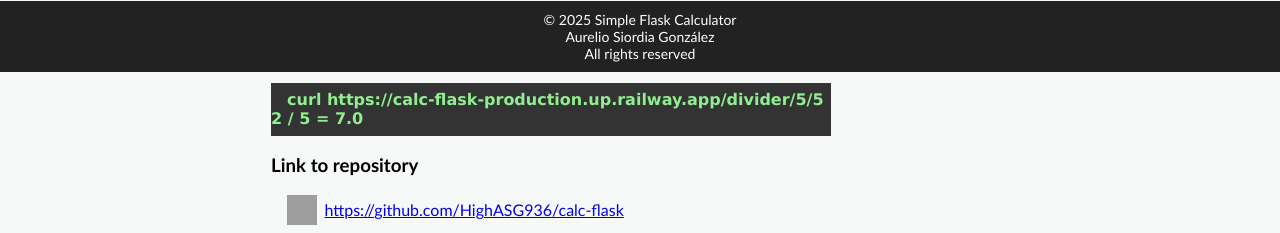
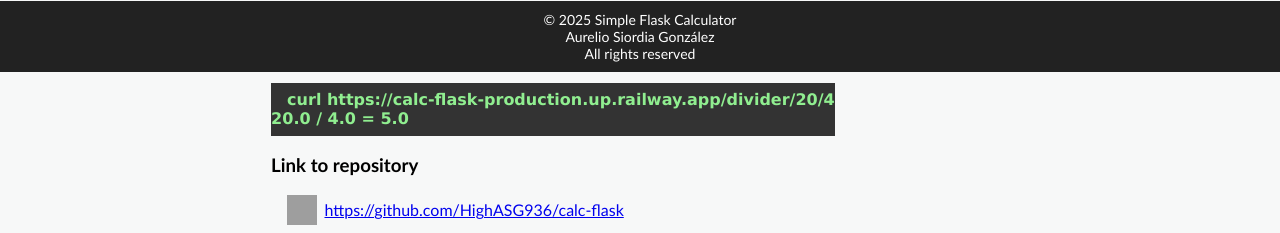
Before and after one commit to HighASG936/calc-flask, a Flask app: page / in a window 1280 px wide. Shown: the part 728-961 px from the top of the page. Run offline with Flask 3, Linux system fonts and the light colour scheme; grey boxes are pictures that could not be loaded.

Commit message:
Actualizar index.html

```diff
--- a/templates/index.html
+++ b/templates/index.html
@@ -109,8 +109,8 @@
             </p>
 
             <p class="code">
-                curl https://calc-flask-production.up.railway.app/divider/5/5<br>
-                2 / 5 = 7.0
+                curl https://calc-flask-production.up.railway.app/divider/20/4<br>
+                20.0 / 4.0 = 5.0
             </p>
         </div>
 
```
